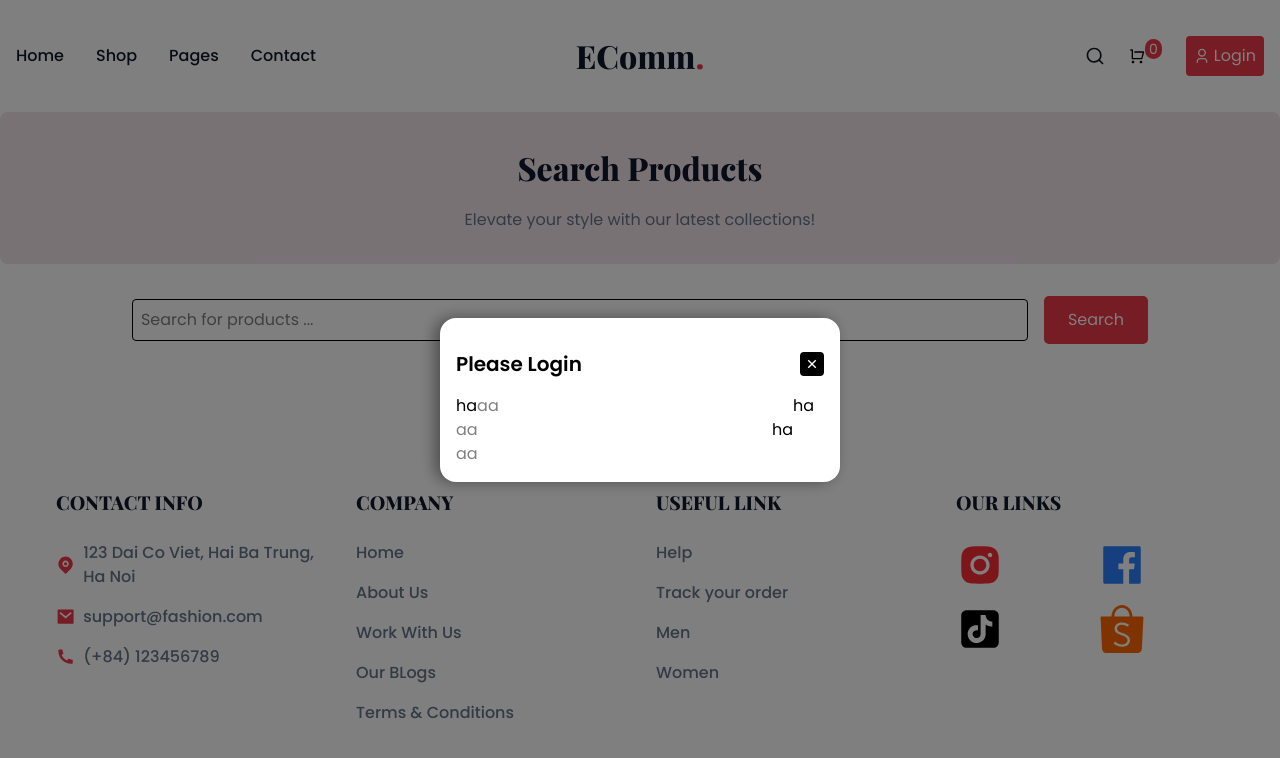
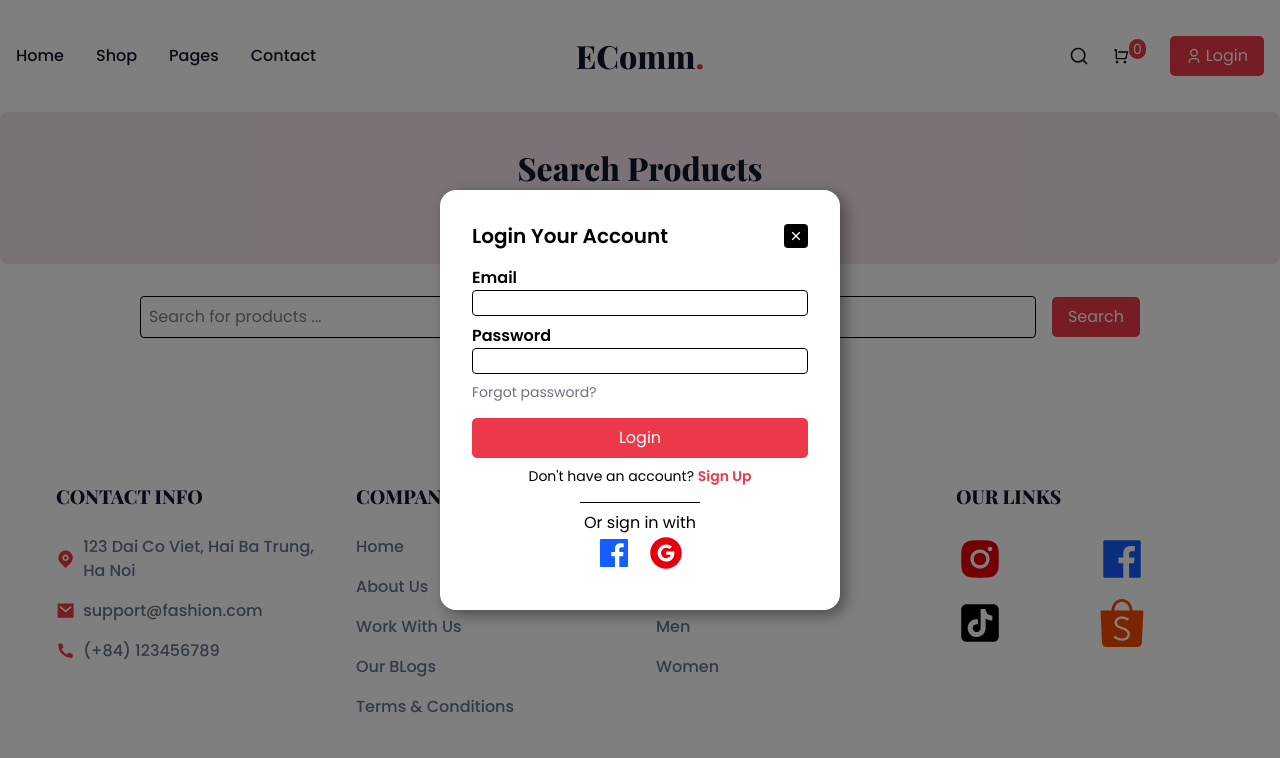
Before and after one commit to Badd01/E-Commerce-Frontend, a React (Vite) app: page /search in a window 1280 px wide. Both pictures are taken after a click on the button "Login". Shown: the top 758 px of the page. Built offline with nearby package versions, Linux system fonts and the light colour scheme.

Commit message:
Add sign in and sign up modal

```diff
--- a/src/App.css
+++ b/src/App.css
@@ -46,14 +46,14 @@ button {
 }
 
 .btn {
-  padding: 0.75rem 1.5rem;
+  padding: 0.5rem 1rem;
   outline: none;
   border: none;
   font-size: 1rem;
   color: var(--white);
   background-color: var(--primary-color);
   border-radius: 5px;
-  transition: 0.3s;
+  transition: background-color 0.5s;
 }
 
 .btn:hover {
@@ -207,7 +207,7 @@ nav {
 }
 
 .cart-modal {
-  width: clamp(200px, 40%, 400px);
+  width: clamp(250px, 40%, 400px);
   height: 100%;
   background: white;
   box-shadow: -5px 0 15px rgba(0, 0, 0, 0.4);
@@ -226,9 +226,9 @@ nav {
 }
 
 .form-modal {
-  width: clamp(200px, 40%, 400px);
+  width: clamp(300px, 80%, 400px);
   background: white;
-  box-shadow: -5px 0 15px rgba(0, 0, 0, 0.4);
+  box-shadow: 5px 5px 15px rgba(0, 0, 0, 0.4);
   border-radius: 1rem;
   display: flex;
   overflow-y: auto;
@@ -642,9 +642,3 @@ nav {
 .nav_icons span a.dropdown-items {
   font-size: 16px;
 }
-
-input[type="number"]::-webkit-inner-spin-button,
-input[type="number"]::-webkit-outer-spin-button {
-  -webkit-appearance: none;
-  margin: 0;
-}
--- a/src/components/Footer.jsx
+++ b/src/components/Footer.jsx
@@ -48,12 +48,12 @@ const Footer = () => {
         <h4 className="uppercase">our links</h4>
         <div className="socials_grid text-5xl ">
           <a href="https://www.instagram.com">
-            <span className="text-red-500">
+            <span className="text-red-600">
               <AiFillInstagram />
             </span>
           </a>
           <a href="https://www.facebook.com">
-            <span className="text-blue-500">
+            <span className="text-blue-600">
               <AiFillFacebook />
             </span>
           </a>
@@ -62,7 +62,7 @@ const Footer = () => {
               <AiFillTikTok />
             </span>
           </a>
-          <a href="https://shopee.vn" className="text-orange-500">
+          <a href="https://shopee.vn" className="text-orange-600">
             <span>
               <SiShopee />
             </span>
--- a/src/components/Navbar.jsx
+++ b/src/components/Navbar.jsx
@@ -4,7 +4,7 @@ import { Link } from "react-router";
 import CartModal from "../pages/shop/CartModal";
 import { RiSearchLine, RiUser3Line, RiShoppingCartLine } from "react-icons/ri";
 import Overlay from "./Overlay";
-import LoginModal from "../pages/auth/LoginModal";
+import SignInModal from "../pages/auth/SignInModal";
 
 const Navbar = () => {
   const products = useSelector((state) => state.cart.products);
@@ -15,6 +15,17 @@ const Navbar = () => {
   };
   const handleLoginToggle = () => {
     setIsLoginOpen(!isLoginOpen);
+  };
+
+  const handleClose = (e) => {
+    if (e.target === e.currentTarget) {
+      if (isLoginOpen) {
+        handleLoginToggle(e);
+      }
+      if (isCartOpen) {
+        handleCartToggle(e);
+      }
+    }
   };
 
   return (
@@ -66,7 +77,7 @@ const Navbar = () => {
           <span>
             <button
               onClick={handleLoginToggle}
-              className="flex items-center gap-1 bg-primary hover:bg-primary-dark rounded-sm p-2 text-white"
+              className="flex items-center gap-1 btn"
             >
               <RiUser3Line />
               <span>Login</span>
@@ -75,11 +86,11 @@ const Navbar = () => {
         </div>
       </nav>
 
-      <Overlay isOpen={isLoginOpen} isForm={true}>
-        <LoginModal isOpen={isLoginOpen} onClose={handleLoginToggle} />
+      <Overlay isOpen={isLoginOpen} isForm={true} onClose={handleClose}>
+        <SignInModal isOpen={isLoginOpen} onClose={handleLoginToggle} />
       </Overlay>
 
-      <Overlay isOpen={isCartOpen} isForm={false}>
+      <Overlay isOpen={isCartOpen} isForm={false} onClose={handleClose}>
         <CartModal
           products={products}
           isOpen={isCartOpen}
--- a/src/components/Overlay.jsx
+++ b/src/components/Overlay.jsx
@@ -1,8 +1,9 @@
 import React from "react";
 
-const Overlay = ({ isOpen, isForm, children }) => {
+const Overlay = ({ isOpen, isForm, onClose, children }) => {
   return (
     <div
+      onClick={onClose}
       className={`overlay ${isForm ? "center" : "end"} ${isOpen ? "show" : ""}`}
     >
       {children}
--- a/src/pages/auth/LoginModal.jsx
+++ /dev/null
@@ -1,35 +0,0 @@
-import React from "react";
-import { RiCloseFill } from "react-icons/ri";
-const LoginModal = ({ isOpen, onClose }) => {
-  return (
-    <div className={`form-modal ${isOpen ? "slide-in" : "slide-out"}`}>
-      <div className="p-4 mt-4">
-        <div className="flex justify-between items-center mb-4">
-          <h4 className="text-xl font-semibold">Please Login</h4>
-          <button
-            onClick={() => onClose()}
-            className="hover:scale-115 transition-all duration-300  bg-black hover:bg-red-500 rounded-sm p-1 text-white"
-          >
-            <RiCloseFill />
-          </button>
-        </div>
-        <div className="">
-          <label htmlFor="">
-            ha
-            <input type="text" placeholder="aa" />
-          </label>
-          <label htmlFor="">
-            ha
-            <input type="text" placeholder="aa" />
-          </label>
-          <label htmlFor="">
-            ha
-            <input type="text" placeholder="aa" />
-          </label>
-        </div>
-      </div>
-    </div>
-  );
-};
-
-export default LoginModal;
--- a/src/pages/auth/RegisterForm.jsx
+++ /dev/null
@@ -1,7 +0,0 @@
-import React from "react";
-
-const RegisterForm = () => {
-  return <div>RegisterForm</div>;
-};
-
-export default RegisterForm;
--- /dev/null
+++ b/src/pages/auth/SignInModal.jsx
@@ -0,0 +1,93 @@
+import React, { useState } from "react";
+import { RiCloseFill } from "react-icons/ri";
+import SignUpModal from "./SignUpModal";
+import Overlay from "../../components/Overlay";
+import { AiFillFacebook, AiFillGoogleCircle } from "react-icons/ai";
+
+const SignInModal = ({ isOpen, onClose }) => {
+  const [isRegisterOpen, setIsRegisterOpen] = useState(false);
+
+  const handleRegisterToggle = () => {
+    setIsRegisterOpen(!isRegisterOpen);
+  };
+
+  const handleClose = (e) => {
+    if (e.target === e.currentTarget) {
+      handleRegisterToggle(e);
+    }
+  };
+  return (
+    <>
+      <div className={`form-modal ${isOpen ? "slide-in" : "slide-out"}`}>
+        <div className="p-4 m-4">
+          <div className="flex justify-between items-center mb-4 ">
+            <h4 className="text-xl font-semibold">Login Your Account</h4>
+            <button
+              onClick={onClose}
+              className="hover:scale-115 transition-all duration-300  bg-black hover:bg-red-500 rounded-sm p-1 text-white"
+            >
+              <RiCloseFill />
+            </button>
+          </div>
+
+          {/* Form log in*/}
+          <div>
+            <div className="flex flex-col mb-2">
+              <label className="font-semibold" htmlFor="email">
+                Email
+              </label>
+              <input
+                className=" rounded-sm border-1"
+                type="text"
+                id="email"
+                name="email"
+              />
+            </div>
+            <div className="flex flex-col mb-4">
+              <label className="font-semibold" htmlFor="">
+                Password
+              </label>
+              <input
+                className="rounded-sm border-1"
+                type="password"
+                id="password"
+                name="password"
+              />
+              <p className="text-gray-500 text-sm mt-2">Forgot password?</p>
+            </div>
+            <div className="flex flex-col mb-4 gap-2">
+              <button className="btn">Login</button>
+              <p className="text-center text-sm">
+                Don't have an account?{" "}
+                <button
+                  onClick={handleRegisterToggle}
+                  className="text-primary font-semibold"
+                >
+                  Sign Up
+                </button>
+              </p>
+            </div>
+          </div>
+
+          <hr className="w-30 mx-auto my-2" />
+          {/* Socials sign in */}
+          <div className="text-center">
+            <p>Or sign in with</p>
+            <button className="text-4xl text-blue-600 mr-4 hover:text-blue-900 transition-all duration-500">
+              <AiFillFacebook />
+            </button>
+            <button className="text-4xl text-red-600 hover:text-red-900 transition-all duration-500">
+              <AiFillGoogleCircle />
+            </button>
+          </div>
+        </div>
+      </div>
+
+      <Overlay isOpen={isRegisterOpen} isForm={true} onClose={handleClose}>
+        <SignUpModal isOpen={isRegisterOpen} onClose={handleRegisterToggle} />
+      </Overlay>
+    </>
+  );
+};
+
+export default SignInModal;
--- /dev/null
+++ b/src/pages/auth/SignUpModal.jsx
@@ -0,0 +1,73 @@
+import React from "react";
+import { RiCloseFill } from "react-icons/ri";
+import { AiFillFacebook, AiFillGoogleCircle } from "react-icons/ai";
+const SignUpModal = ({ isOpen, onClose }) => {
+  return (
+    <div className={`form-modal ${isOpen ? "slide-in" : "slide-out"}`}>
+      <div className="p-4 m-4">
+        <div className="flex justify-between items-center mb-4 ">
+          <h4 className="text-xl font-semibold">Create Your Account</h4>
+          <button
+            onClick={onClose}
+            className="hover:scale-115 transition-all duration-300  bg-black hover:bg-red-500 rounded-sm p-1 text-white"
+          >
+            <RiCloseFill />
+          </button>
+        </div>
+        <div>
+          <div className="flex flex-col mb-2">
+            <label className="font-semibold" htmlFor="email">
+              Email
+            </label>
+            <input
+              className=" rounded-sm border-1"
+              type="text"
+              id="email"
+              name="email"
+            />
+          </div>
+          <div className="flex flex-col mb-2">
+            <label className="font-semibold" htmlFor="name">
+              Name
+            </label>
+            <input
+              className=" rounded-sm border-1"
+              type="text"
+              id="name"
+              name="name"
+            />
+          </div>
+          <div className="flex flex-col mb-4">
+            <label className="font-semibold" htmlFor="">
+              Password
+            </label>
+            <input
+              className="rounded-sm border-1"
+              type="password"
+              id="password"
+              name="password"
+            />
+          </div>
+
+          <div className="flex flex-col gap-2 mb-4">
+            <button className="btn">Register</button>
+          </div>
+
+          <hr className="w-30 mx-auto my-2" />
+          {/* Socials sign up */}
+          <div className="text-center">
+            <p>Or sign up with</p>
+            <button className="text-4xl text-blue-600 mr-4 hover:text-blue-900 transition-all duration-500">
+              <AiFillFacebook />
+            </button>
+            <button className="text-4xl text-red-600 hover:text-red-900 transition-all duration-500">
+              <AiFillGoogleCircle />
+            </button>
+          </div>
+        </div>
+      </div>
+    </div>
+  );
+};
+
+export default SignUpModal;
--- a/src/pages/shop/CartModal.jsx
+++ b/src/pages/shop/CartModal.jsx
@@ -21,7 +21,7 @@ const CartModal = ({ products, isOpen, onClose }) => {
   };
 
   return (
-    <div className={`cart-modal ${isOpen ? "slide-in" : "slide-out"}`}>
+    <div className={`cart-modal  ${isOpen ? "slide-in" : "slide-out"}`}>
       <div className="p-4 mt-4">
         <div className="flex justify-between items-center mb-4">
           <h4 className="text-xl font-semibold">Your Cart</h4>
```
